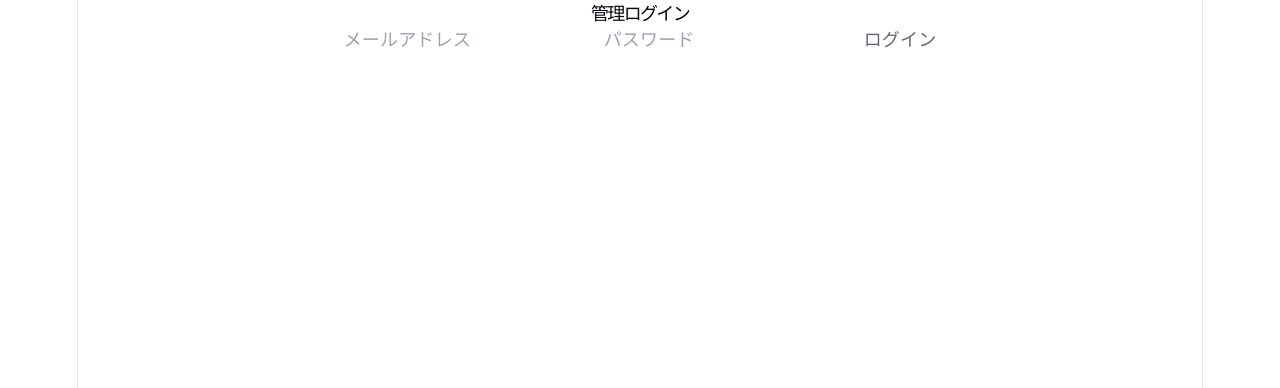
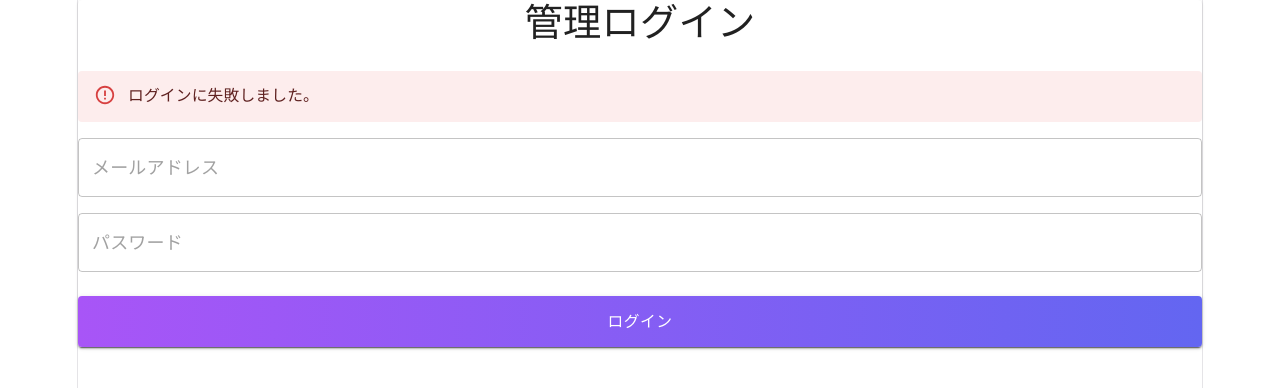
Before and after one commit to shoyama1010/drugstock-frontend, a React (Vite) app: page /login in a window 1280 px wide. Both pictures are taken after a click on the button "ログイン". Shown: the top 388 px of the page. Built offline with nearby package versions, Linux system fonts and the light colour scheme; no server answers.

Commit message:
認証バリデーション更新

```diff
--- a/src/pages/auth/Login.tsx
+++ b/src/pages/auth/Login.tsx
@@ -1,21 +1,55 @@
 import { useState } from "react";
 import { useNavigate } from "react-router-dom";
+import axios from "axios";
 import api from "../../api/clients";
+import {
+  Box,
+  Paper,
+  Typography,
+  TextField,
+  Button,
+  Alert,
+} from "@mui/material";
+
+type ValidationErrorResponse = {
+  message?: string;
+  errors?: Record<string, string[]>;
+};
 
 export default function Login() {
-  const [email, setEmail] = useState("");
-  const [password, setPassword] = useState("");
+  const [email, setEmail] = useState<string>("");
+  const [password, setPassword] = useState<string>("");
   const navigate = useNavigate();
-  const [error, setError] = useState("");
+  const [errorMessage, setErrorMessage] = useState<string>("");
+  // const [error, setError] = useState<string>("");
+  const [loading, setLoading] = useState<boolean>(false);
 
-  const handleLogin = async () => {
-    setError("");
-    if (!email || !password) {
-      setError("メールアドレスとパスワードを入力してください");
-      return;
+  const getFirstValidationError = (
+    errors?: Record<string, string[]>
+  ): string | null => {
+    if (!errors) return null;
+
+    const firstKey = Object.keys(errors)[0];
+    if (!firstKey) return null;
+
+    const firstMessages = errors[firstKey];
+    if (!Array.isArray(firstMessages) || firstMessages.length === 0) {
+      return null;
     }
 
+    return firstMessages[0];
+  };
+
+  const handleLogin = async (): Promise<void> => {
+    setErrorMessage("");
+    // if (!email || !password) {
+    //   setErrorMessage("メールアドレスとパスワードを入力してください");
+    //   return;
+    // }
+
     try {
+      setLoading(true);
+
       const res = await api.post("/login", {
         email,
         password,
@@ -31,41 +65,108 @@ export default function Login() {
       } else {
         navigate("/staff-dashboard");
       }
-    } catch (err: any) {
-      console.log(err);
-      alert(err.response?.data?.message || "ログイン失敗");
+    } catch (error: unknown) {
+      console.error("管理ログインエラー:", error);
+
+      if (axios.isAxiosError<ValidationErrorResponse>(error)) {
+        const status = error.response?.status;
+        const responseData = error.response?.data;
+
+        if (status === 422) {
+          const firstValidationError = getFirstValidationError(
+            responseData?.errors
+          );
+
+          if (firstValidationError) {
+            setErrorMessage(firstValidationError);
+            return;
           }
+
+          setErrorMessage(
+            responseData?.message || "入力内容に誤りがあります。"
+          );
+          return;
+        }
+
+        if (status === 401) {
+          setErrorMessage(
+            responseData?.message || "ログイン情報が正しくありません。"
+          );
+          return;
+        }
+
+        setErrorMessage(
+          responseData?.message || "ログインに失敗しました。"
+        );
+        return;
+      }
+
+      setErrorMessage("予期しないエラーが発生しました。");
+    } finally {
+      setLoading(false);
+    }
+
   };
 
   return (
-    <div className='flex items-center justify-center min-h-screen bg-gray-100'>
-      <div className='bg-white p-8 rounded-xl shadow-md w-96'>
-        <h1 className='text-2xl font-bold text-center mb-6'>管理ログイン</h1>
+    <Box className="flex items-center justify-center min-h-screen bg-gray-100">
+      <Paper className="bg-white p-8 rounded-xl shadow-md w-96">
+        <Typography
+          variant="h4"
+          fontWeight={700}
+          align="center"
+          gutterBottom
+          sx={{ mb: 3 }}
+        >
+          管理ログイン
+        </Typography>
 
-        <input
-          type='email'
-          placeholder='メールアドレス'
+        {errorMessage && (
+          <Alert severity="error" sx={{ mb: 2 }}>
+            {errorMessage}
+          </Alert>
+        )}
+
+        <Box display="flex" flexDirection="column" gap={2}>
+          <TextField
+            type="email"
+            placeholder="メールアドレス"
             value={email}
             onChange={(e) => setEmail(e.target.value)}
-          className='w-full p-3 mb-4 border rounded-lg focus:outline-none focus:ring-2 focus:ring-purple-500'
+            fullWidth
+            error={!!errorMessage && errorMessage.includes("メール")}
+            // helperText={errorMessage.includes("メール") ? errorMessage : ""}
           />
 
-        <input
-          type='password'
-          placeholder='パスワード'
+          <TextField
+            type="password"
+            placeholder="パスワード"
             value={password}
             onChange={(e) => setPassword(e.target.value)}
-          className='w-full p-3 mb-6 border rounded-lg focus:outline-none focus:ring-2 focus:ring-purple-500'
+            fullWidth
+            error={!!errorMessage && errorMessage.includes("パスワード")}
+            // helperText={errorMessage.includes("パスワード") ? errorMessage : ""}
           />
 
-        <button
+          <Button
+            variant="contained"
             onClick={handleLogin}
-          className='w-full py-3 bg-gradient-to-r from-purple-500 to-indigo-500 text-white font-bold rounded-lg hover:opacity-90 transition'
+            disabled={loading}
+            sx={{
+              mt: 1,
+              py: 1.5,
+              fontWeight: 700,
+              background: "linear-gradient(90deg, #a855f7, #6366f1)",
+              "&:hover": {
+                background: "linear-gradient(90deg, #9333ea, #4f46e5)",
+              },
+            }}
           >
-          ログイン
-        </button>
-      </div>
-    </div>
+            {loading ? "ログイン中..." : "ログイン"}
+          </Button>
+        </Box>
+      </Paper>
+    </Box>
 
   );
 }
```
Lines whose indentation alone changed are shown as unchanged.
